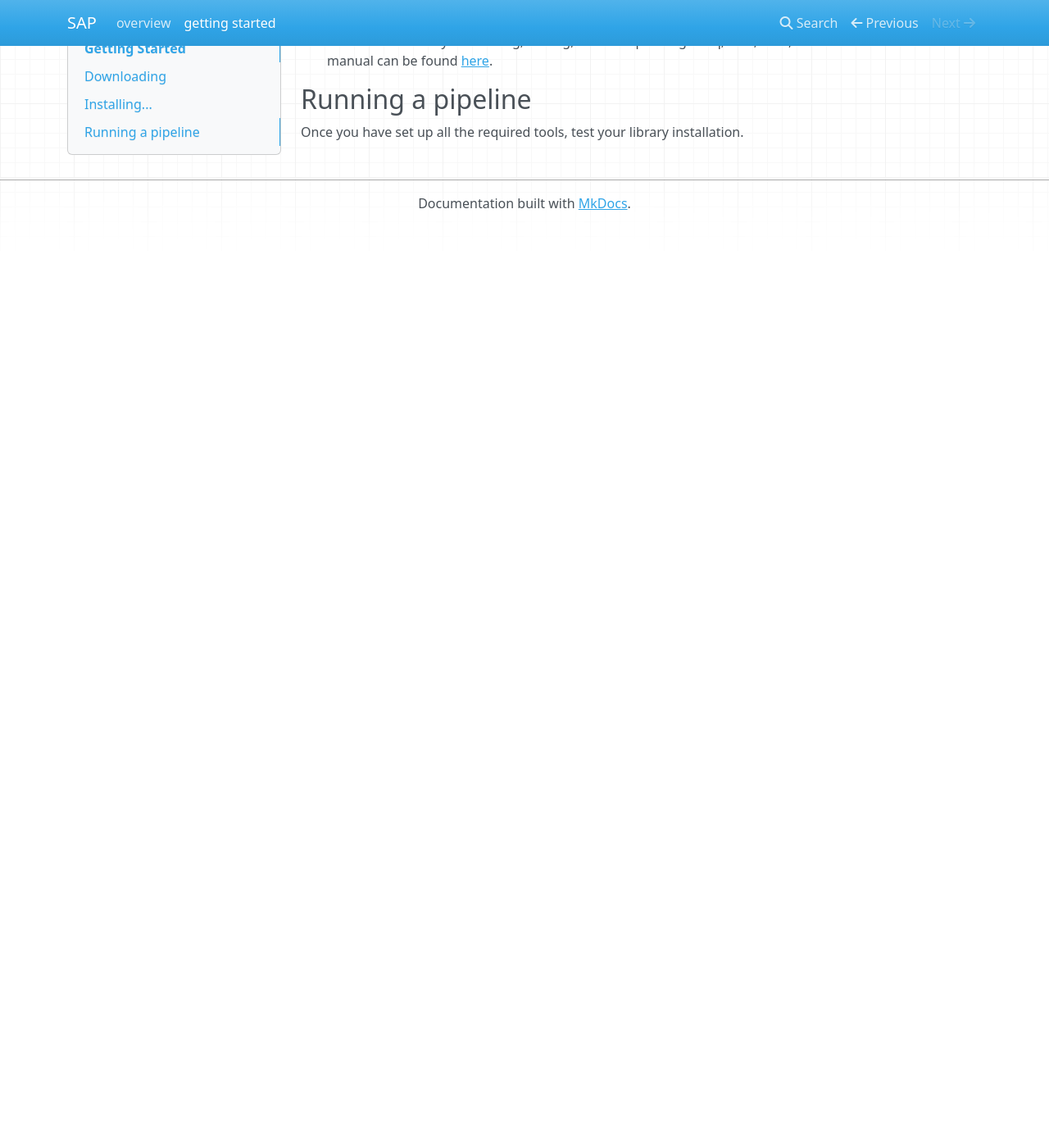
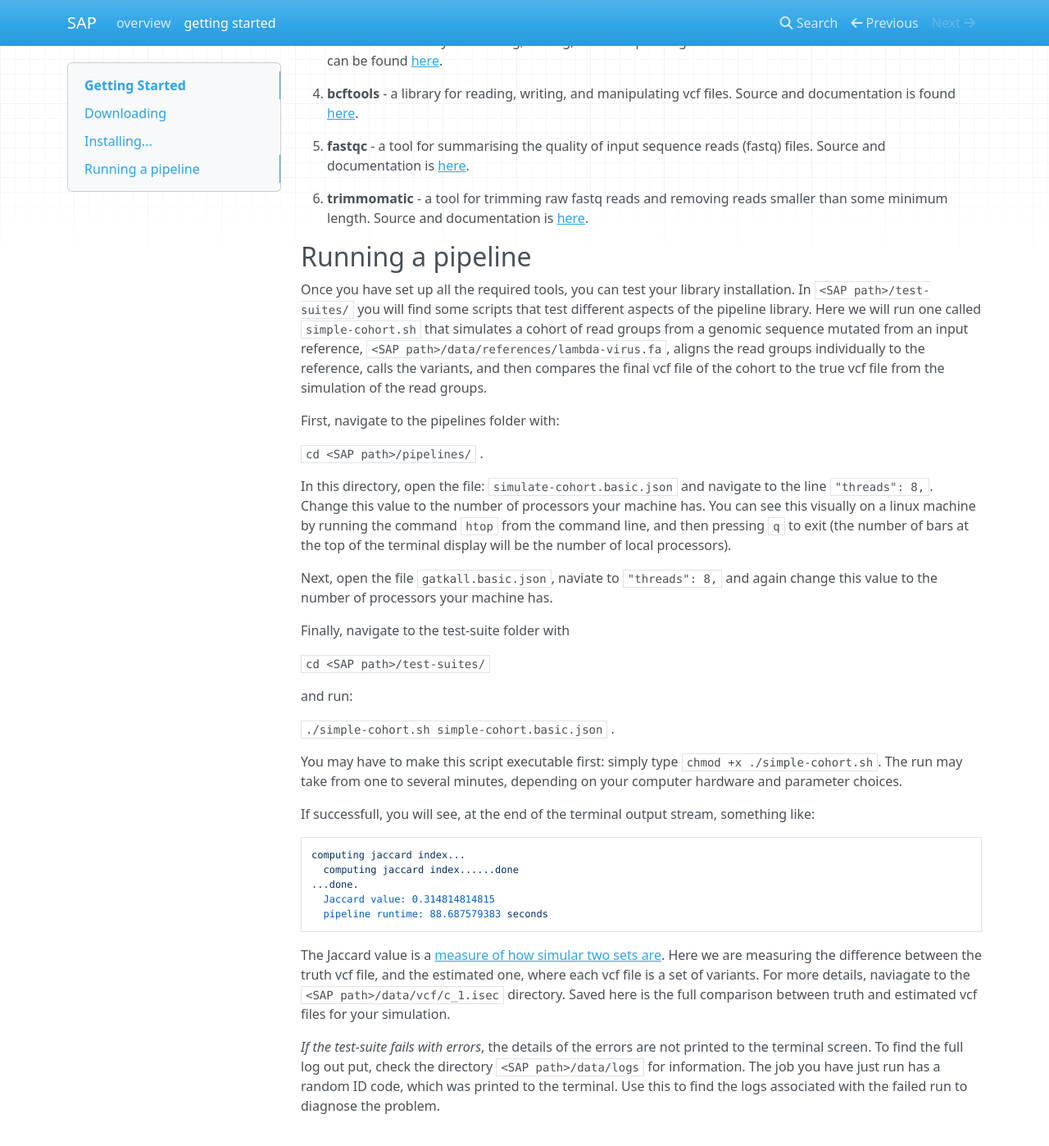
Before and after one commit to sickle-in-africa/sequence-analysis-pipelines, an MkDocs documentation site: the page built from docs/docs/getting-started.md, in a window 1280 px wide and 1400 px high, scrolled down 984 px. Shown: the whole window at 82% size. Built offline with MkDocs 1.6.1, drawn with Linux system fonts in a browser that asks for light colours; nearby versions of some CDN libraries; before the commit the page ends 1260 px from its top, so only the background shows below that.

Commit message:
adding documentation

````diff
--- a/docs/docs/getting-started.md
+++ b/docs/docs/getting-started.md
@@ -26,8 +26,46 @@ The external dependencies for the whole pipeline library are:
 
 2. **gatk 4** - genome analysis toolkit for performing many operations on aligned and non aligned reads, including variant calling. Executable binary can be found on the Broad institute github pages [here](https://github.com/broadinstitute/gatk/releases). The gatk requires Java.
 
-3. **samtools** - a library for reading, writing, and manipulating fastq, sam, bam, and vcf files. Source code and manual can be found [here](http://www.htslib.org/).
+3. **samtools** - a library for reading, writing, and manipulating sam and bam files. Source code and manual can be found [here](http://www.htslib.org/).
+
+4. **bcftools** - a library for reading, writing, and manipulating vcf files. Source and documentation is found [here](http://samtools.github.io/bcftools/bcftools.html).
+
+5. **fastqc** - a tool for summarising the quality of input sequence reads (fastq) files. Source and documentation is [here](https://www.bioinformatics.babraham.ac.uk/projects/fastqc/).
+
+6. **trimmomatic** - a tool for trimming raw fastq reads and removing reads smaller than some minimum length. Source and documentation is [here](http://www.usadellab.org/cms/?page=trimmomatic).
 
 ## Running a pipeline
 
-Once you have set up all the required tools, test your library installation.
+Once you have set up all the required tools, you can test your library installation. In `<SAP path>/test-suites/` you will find some scripts that test different aspects of the pipeline library. Here we will run one called `simple-cohort.sh` that simulates a cohort of read groups from a genomic sequence mutated from an input reference, `<SAP path>/data/references/lambda-virus.fa`, aligns the read groups individually to the reference, calls the variants, and then compares the final vcf file of the cohort to the true vcf file from the simulation of the read groups.
+
+First, navigate to the pipelines folder with:
+
+`cd <SAP path>/pipelines/` .
+
+In this directory, open the file: `simulate-cohort.basic.json` and navigate to the line `"threads": 8,`. Change this value to the number of processors your machine has. You can see this visually on a linux machine by running the command `htop` from the command line, and then pressing `q` to exit (the number of bars at the top of the terminal display will be the number of local processors).
+
+Next, open the file `gatkall.basic.json`, naviate to `"threads": 8,` and again change this value to the number of processors your machine has.
+
+Finally, navigate to the test-suite folder with
+
+`cd <SAP path>/test-suites/`
+
+and run:
+
+`./simple-cohort.sh simple-cohort.basic.json` .
+
+You may have to make this script executable first: simply type `chmod +x ./simple-cohort.sh`. The run may take from one to several minutes, depending on your computer hardware and parameter choices.
+
+If successfull, you will see, at the end of the terminal output stream, something like:
+
+```
+computing jaccard index...
+  computing jaccard index......done
+...done.
+  Jaccard value: 0.314814814815
+  pipeline runtime: 88.687579383 seconds
+```
+
+The Jaccard value is a [measure of how simular two sets are](https://en.wikipedia.org/wiki/Jaccard_index). Here we are measuring the difference between the truth vcf file, and the estimated one, where each vcf file is a set of variants. For more details, naviagate to the `<SAP path>/data/vcf/c_1.isec` directory. Saved here is the full comparison between truth and estimated vcf files for your simulation.
+
+*If the test-suite fails with errors*, the details of the errors are not printed to the terminal screen. To find the full log out put, check the directory `<SAP path>/data/logs` for information. The job you have just run has a random ID code, which was printed to the terminal. Use this to find the logs associated with the failed run to diagnose the problem.
````
Also changed, not shown: 4 other files.
